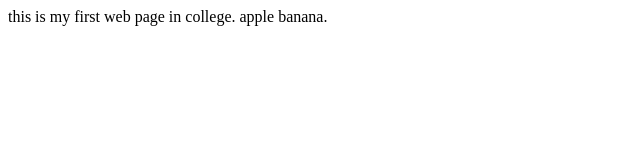
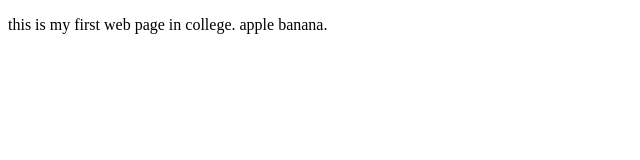
Before and after one commit to Lamichhane-shiva/shiva, a plain HTML site: page index.html in a window 1280 px wide. Shown: the whole page, without its empty margins (0-640 px from the left). Drawn offline with Linux system fonts and the light colour scheme.

Commit message:
4th commit

```diff
--- a/index.html
+++ b/index.html
@@ -6,6 +6,8 @@
     <title>Document</title>
 </head>
 <body>
-    this is my first web page in college. apple banana.
+  <p>   this is my first web page in college. apple banana. </p>
+
 </body>
+
 </html>
```
